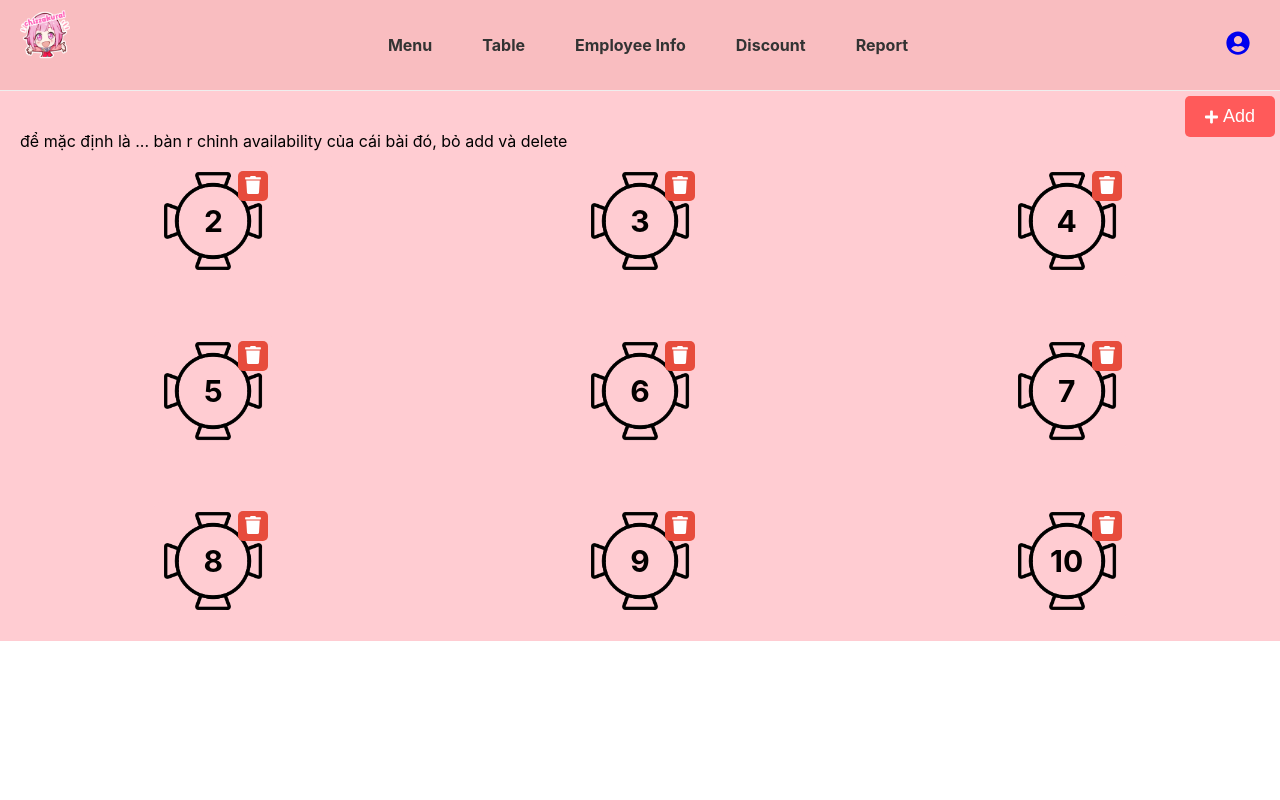
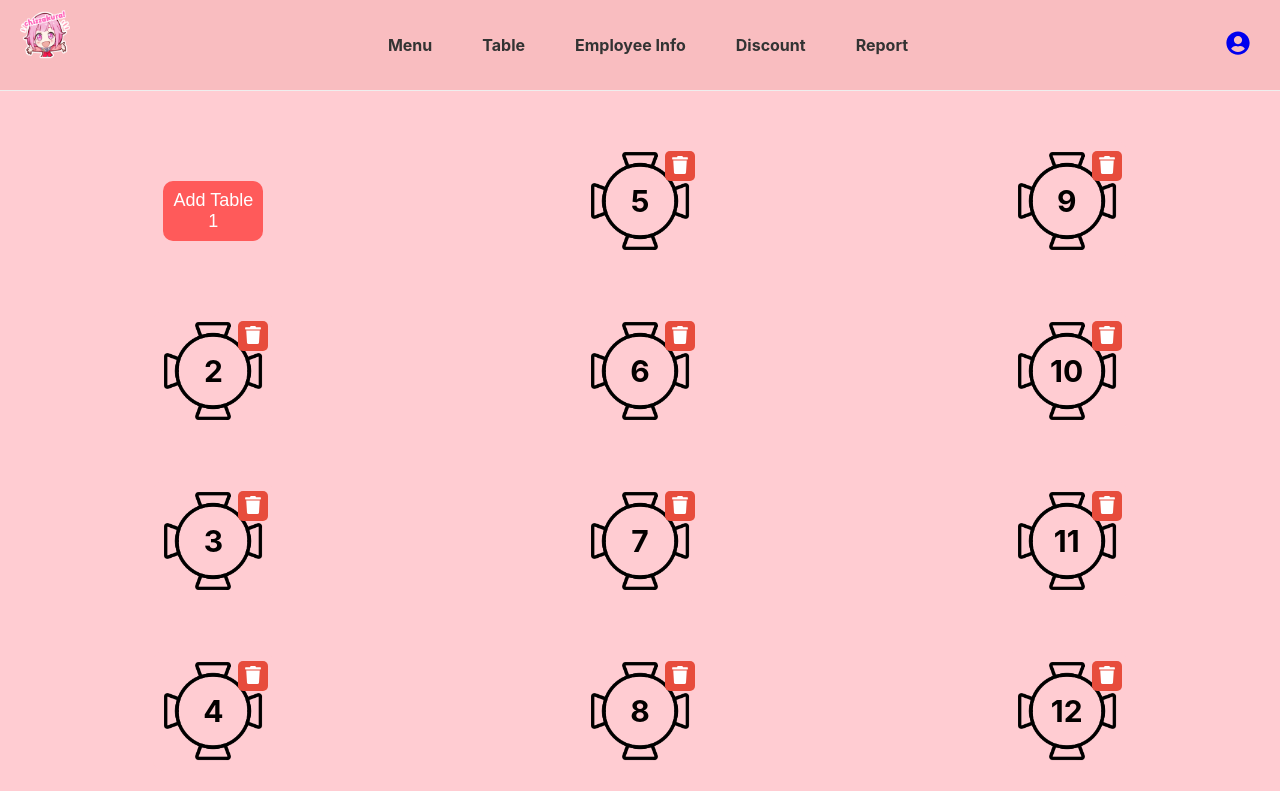
Before and after one commit to cusnaruto/chizzakura, a React (Create React App) app in the folder frontend/: page /admin/tm_o_tableedit in a window 1280 px wide. Both pictures are taken after a click on the button 253 px from the left and 186 px from the top of the page. Built offline with nearby package versions, Linux system fonts and the light colour scheme.

Commit message:
Refactor: change table edit logic
Fix: Fix delete-button from menu and table edit somehow connect to eachother

```diff
--- a/frontend/src/pages/MM_O_EditMenu.js
+++ b/frontend/src/pages/MM_O_EditMenu.js
@@ -265,7 +265,7 @@ const MmOEditMenu = () => {
                 </div>
               </div>
               <button type="submit" className="save-button">Save</button>
-              <button type="button" className="delete-button" onClick={handleDelete}>Delete</button>
+              <button type="button" className="del-button" onClick={handleDelete}>Delete</button>
               <button type="button" className="cancel-button" onClick={() => setIsModalOpen(false)}>Cancel</button>
             </form>
           </div>
--- a/frontend/src/pages/TM_O_Table.js
+++ b/frontend/src/pages/TM_O_Table.js
@@ -7,20 +7,20 @@ import tableImage from '../assets/table_topview.png';
 
 const TM_O_Table = () => {
 
-    // Test data for tables
+    // Test data for tables, luoi de nguoc nen de tam the nay luc nao co api thi de doc sau :))
     const [tables, setTables] = useState([
-        { id: 1, status: 'occupied', img: tableImage },
-        { id: 2, status: 'occupied', img: tableImage },
+        { id: 1, status: 'available', img: tableImage },
+        { id: 5, status: 'occupied', img: tableImage },
+        { id: 9, status: 'available', img: tableImage },
+        { id: 2, status: 'available', img: tableImage },
+        { id: 6, status: 'available', img: tableImage },
+        { id: 10, status: 'occupied', img: tableImage },
         { id: 3, status: 'available', img: tableImage },
-        { id: 4, status: 'available', img: tableImage },
-        { id: 5, status: 'occupied', img: tableImage },
-        { id: 6, status: 'available', img: tableImage },
         { id: 7, status: 'available', img: tableImage },
-        { id: 8, status: 'occupied', img: tableImage },
-        { id: 9, status: 'available', img: tableImage },
-        { id: 10, status: 'occupied', img: tableImage },
         { id: 11, status: 'available', img: tableImage },
-        { id: 12, status: 'occupied', img: tableImage }
+        { id: 4, status: 'occupied', img: tableImage },
+        { id: 8, status: 'available', img: tableImage },
+        { id: 12, status: 'available', img: tableImage }
     ]);
 
     const navigate = useNavigate();
--- a/frontend/src/pages/TM_O_TableEdit.js
+++ b/frontend/src/pages/TM_O_TableEdit.js
@@ -8,90 +8,61 @@ const TM_O_TableEdit = () => {
     // testtttttt
     const [tables, setTables] = useState([
         { id: 1, status: 'available', img: tableImage },
+        { id: 5, status: 'available', img: tableImage },
+        { id: 9, status: 'available', img: tableImage },
         { id: 2, status: 'available', img: tableImage },
+        { id: 6, status: 'available', img: tableImage },
+        { id: 10, status: 'available', img: tableImage },
         { id: 3, status: 'available', img: tableImage },
+        { id: 7, status: 'available', img: tableImage },
+        { id: 11, status: 'available', img: tableImage },
         { id: 4, status: 'available', img: tableImage },
-        { id: 5, status: 'available', img: tableImage },
-        { id: 6, status: 'available', img: tableImage },
-        { id: 7, status: 'available', img: tableImage },
         { id: 8, status: 'available', img: tableImage },
-        { id: 9, status: 'available', img: tableImage },
-        { id: 10, status: 'available', img: tableImage }
+        { id: 12, status: 'available', img: tableImage }
     ]);
 
-    const [isModalOpen, setIsModalOpen] = useState(false);
-    const [newTableNumber, setNewTableNumber] = useState('');
-    const [error, setError] = useState('');
+    const [deletedTables, setDeletedTables] = useState([]);
 
     const deleteTable = (id) => {
-        setTables((prevTables) => prevTables.filter((table) => table.id !== id));
+        setTables(tables.map(table => table.id === id ? { ...table, deleted: true } : table));
       };
 
-    const addTable = () => {
-            if (tables.some((table) => table.id === parseInt(newTableNumber))) {
-            setError('Table number already exists.');
-            return;
-        }
+      const addTable = (id) => {
+        setTables(tables.map(table => table.id === id ? { ...table, deleted: false } : table));
+      };
 
-        const newTable = {
-        id: parseInt(newTableNumber),
-        status: 'available',
-        img: tableImage
-        };
-        setTables((prevTables) => [...prevTables, newTable]);
-        setIsModalOpen(false);
-        setNewTableNumber('');
-        setError('');
-    };
 
       return (
         <div>
           <Header />
           <div className="admin-table-container">
-            <div className="edit-button-container">
-            <button className="edit-button" onClick={() => setIsModalOpen(true)}>
-                <FaPlus /> Add
-            </button>
-            </div>
             <div className="content">
-                để mặc định là ... bàn r chỉnh availability của cái bài đó, bỏ add và delete
               <div className="table-grid">
                 {tables.map((table) => (
-                <div key={table.id} className={`table-card ${table.status}`}>
+                  table.deleted ? (
+                    <button key={table.id} className="add-button" onClick={() => addTable(table.id)}>
+                      Add Table {table.id}
+                    </button>
+                  ) : (
+                    <div key={table.id} className={`table-edit-card ${table.status}`}>
                       <img src={table.img} alt={`Table ${table.id}`} className="table-image" />
                       <div className="table-number">{table.id}</div>
                       <button className="delete-button" onClick={() => deleteTable(table.id)}>
                         <FaTrash />
                       </button>
                     </div>
+                  )
                 ))}
               </div>
             </div>
           </div>
-        {isModalOpen && (
-            <div className="modal">
-            <div className="modal-content">
-                <h2>Add Table</h2>
-                <form onSubmit={(e) => { e.preventDefault(); addTable(); }}>
-                <div className="form-group">
-                    <label htmlFor="tableNumber">Table Number</label>
-                    <input
-                    type="number"
-                    id="tableNumber"
-                    value={newTableNumber}
-                    onChange={(e) => setNewTableNumber(e.target.value)}
-                    required
-                    />
-                </div>
-                {error && <p className="error">{error}</p>}
-                <button type="submit" className="save-button">Add</button>
-                <button type="button" className="cancel-button" onClick={() => setIsModalOpen(false)}>Cancel</button>
-                </form>
-            </div>
-            </div>
-        )}
         </div>
       );
 };
 
 export default TM_O_TableEdit;
+
+// 1 5 9
+// 2 6 10
+// 3 7 11
+// 4 8 12
--- a/frontend/src/styles/menu.css
+++ b/frontend/src/styles/menu.css
@@ -194,12 +194,19 @@
   background-color: #555;
 }
 
-.delete-button {
-  background-color: #e74c3c;
+.del-button {
+  background-color: #df2929;
+  color: #fff;
+  padding: 10px 20px;
+  border: none;
+  border-radius: 5px;
+  cursor: pointer;
+  margin-right: 5px;
+  margin-top: 10px;
 }
 
-.delete-button:hover {
-  background-color: #c0392b;
+.del-button:hover {
+  background-color: #f08080;
 }
 
 .modal img {
--- a/frontend/src/styles/table.css
+++ b/frontend/src/styles/table.css
@@ -42,6 +42,19 @@
     box-shadow: 0 4px 8px rgba(0, 0, 0, 0.2); /* Add shadow on hover */
   }
 
+  .table-edit-card {
+      background-color: #ffccd2;
+      border-radius: 10px;
+      display: flex;
+      align-items: center;
+      justify-content: center;
+      width: 120px;
+      height: 120px;
+      position: relative;
+      overflow: hidden;
+      margin-top: 10px;
+  }
+
 
   .table-image {
     width: 100%;
@@ -81,24 +94,25 @@
 
   /* Add button styling */
 .add-button {
-    background-color: #5a5aff;
-    color: white;
-    padding: 10px 20px;
-    border-radius: 5px;
-    border: none;
-    cursor: pointer;
+    background-color: #ff5a5a;
+    border-radius: 10px;
     display: flex;
     align-items: center;
-    gap: 5px;
+    justify-content: center;
+    width: 100px;
+    height: 60px;
+    position: relative;
+    overflow: hidden;
+    cursor: pointer;
+    margin-top: 50px;
   }
 
   .add-button:hover {
-    background-color: #8080f0;
+    background-color: #f08080;
   }
 
 
-/* Delete button styling */
-    .delete-button {
+  .delete-button {
         position: absolute;
         top: 0px;
         right: 0px;
@@ -110,8 +124,10 @@
         cursor: pointer;
         width: 30px;
         height: 30px;
-    }
+  }
 
     .delete-button:hover {
-        background-color: #c0392b;
+        background-color: #ff5a5a;
+        transform: scale(1.05); /* Slightly enlarge the card on hover */
+        box-shadow: 0 4px 8px rgba(0, 0, 0, 0.2); /* Add shadow on hover */
     }
```
Lines whose indentation alone changed are shown as unchanged.
